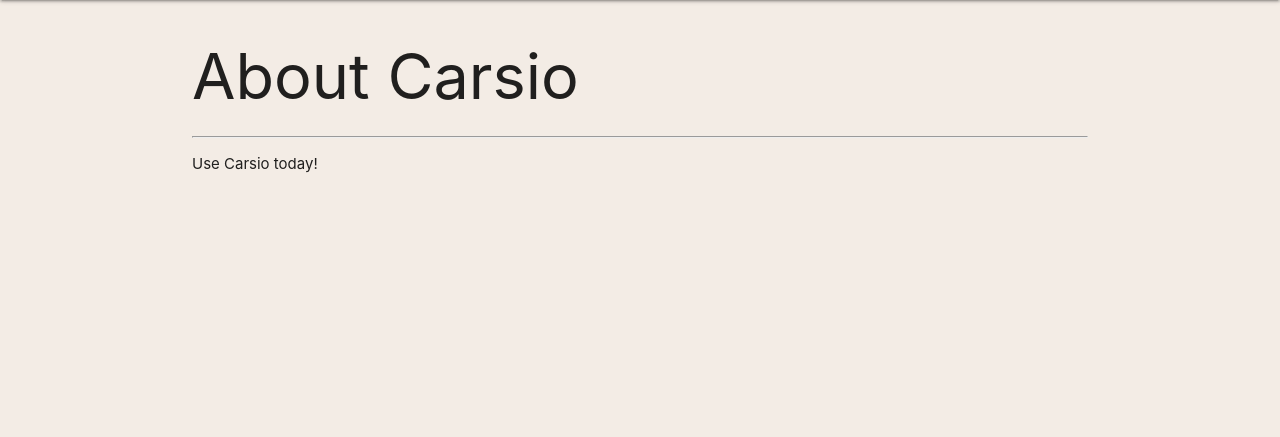
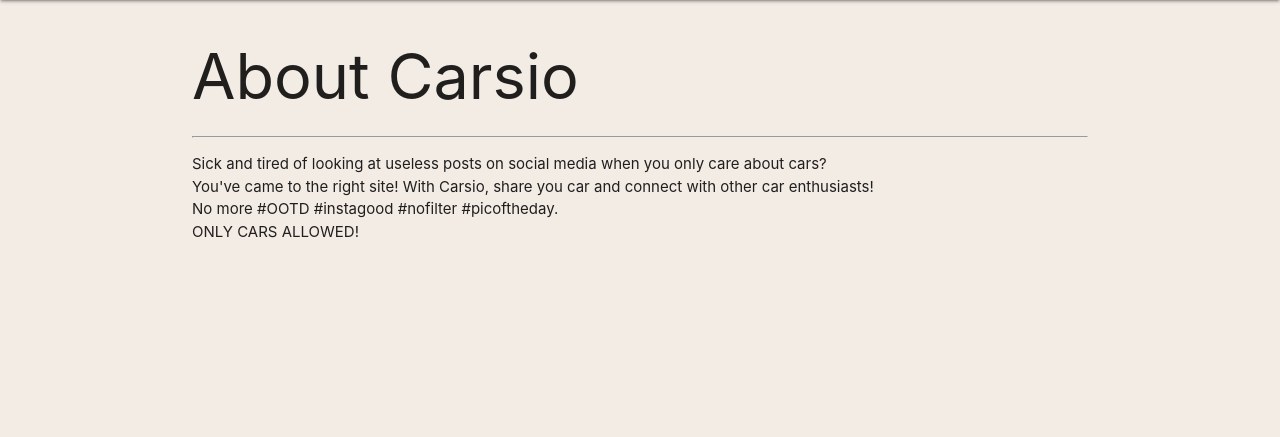
Before and after one commit to jcoles1155/carsio2, a Django app: page /about/ in a window 1280 px wide. Shown: the part 64-501 px from the top of the page. Run offline with Django 3.2, Linux system fonts and the light colour scheme.

Commit message:
about added

```diff
--- a/main_app/templates/about.html
+++ b/main_app/templates/about.html
@@ -1,8 +1,17 @@
-{% extends 'base.html' %}
-{% block content %}
+{% extends 'base.html' %} {% block content %}
 
 <h1>About Carsio</h1>
 <hr />
-<p>Use Carsio today!</p>
+<p>
+  Sick and tired of looking at useless posts on social media when you only care
+  about cars?
+  <br />
+  You've came to the right site! With Carsio, share you car and connect with
+  other car enthusiasts!
+  <br />
+  No more #OOTD #instagood #nofilter #picoftheday.
+  <br />
+  ONLY CARS ALLOWED!
+</p>
 
 {% endblock %}
--- a/main_app/templates/home.html
+++ b/main_app/templates/home.html
@@ -1,6 +1,7 @@
-{% extends 'base.html' %}
-{% block content %}
+{% extends 'base.html' %} {% block content %}
 
 <h1>Home</h1>
 
+<p></p>
+
 {% endblock %}
```
